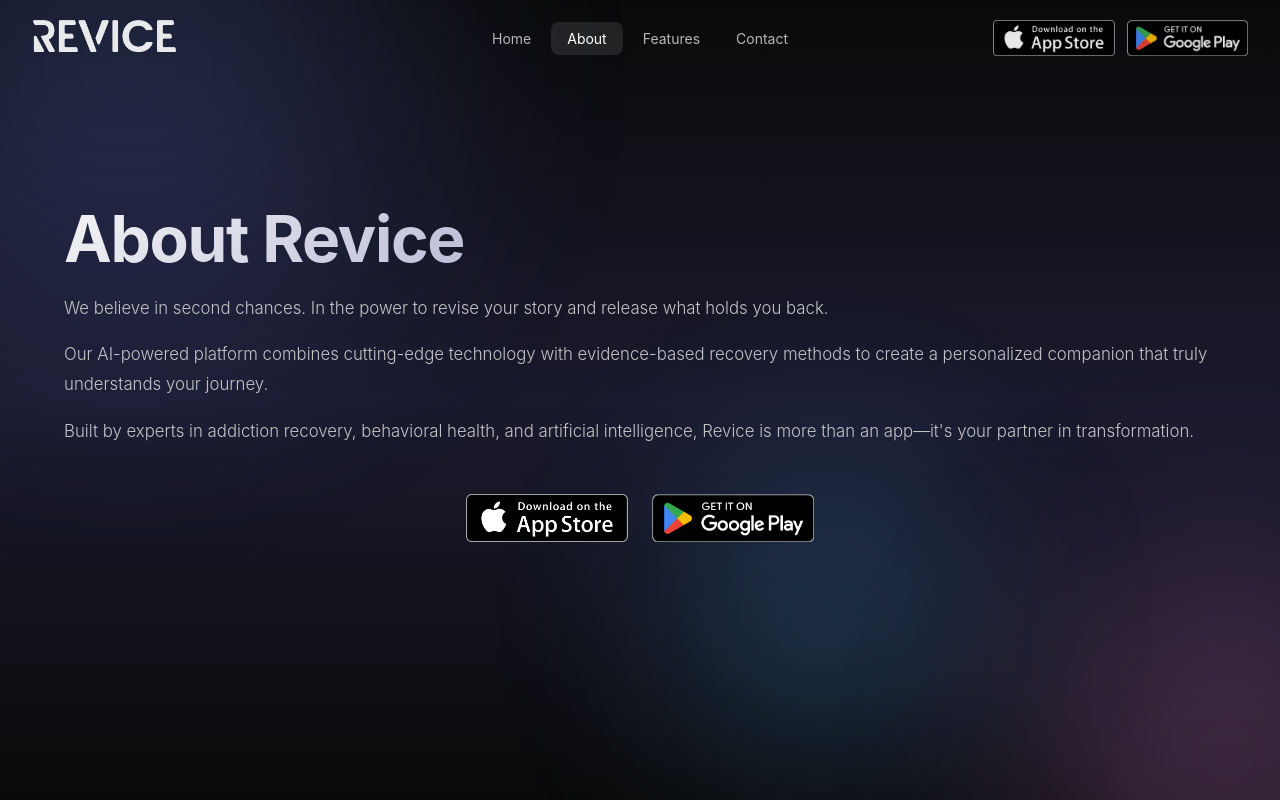
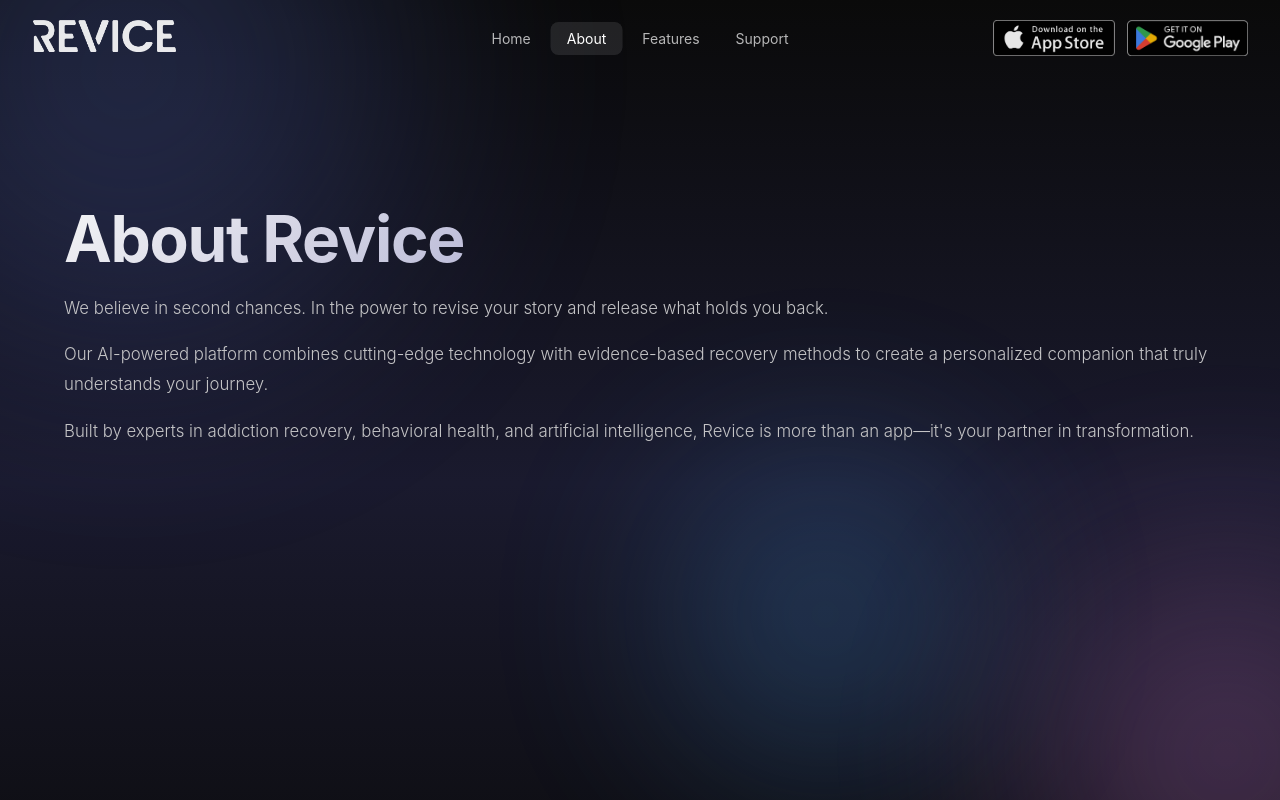
Before and after one commit to jasonmzx/revice-web-page, a React (Vite) app in the folder app/: page /about in a window 1280 px wide. Shown: the top 800 px of the page. Built offline with nearby package versions, Linux system fonts and the light colour scheme.

Commit message:
Checkpoint before using claude code

```diff
--- a/app/src/App.jsx
+++ b/app/src/App.jsx
@@ -3,7 +3,6 @@
 import Home from './pages/Home';
 import About from './pages/About';
 import Features from './pages/Features';
-import Contact from './pages/Contact';
 import PrivacyPolicy from './pages/PrivacyPolicy';
 import TermsOfService from './pages/TermsOfService';
 import GetSupport from './pages/GetSupport';
@@ -26,7 +25,6 @@
             <Route path="/" element={<Home />} />
             <Route path="/about" element={<About />} />
             <Route path="/features" element={<Features />} />
-            <Route path="/contact" element={<Contact />} />
             <Route path="/privacy-policy" element={<PrivacyPolicy />} />
             <Route path="/terms-of-service" element={<TermsOfService />} />
             <Route path="/get-support" element={<GetSupport />} />
--- a/app/src/components/Navigation.jsx
+++ b/app/src/components/Navigation.jsx
@@ -57,10 +57,10 @@
             Features
           </Link>
           <Link
-            to="/contact"
+            to="/get-support"
             className={`nav-link ${isActive('/contact') ? 'active' : ''}`}
           >
-            Contact
+            Support
           </Link>
         </div>
 
--- a/app/src/index.css
+++ b/app/src/index.css
@@ -645,11 +645,10 @@
 /* Background Image - Desktop Only */
 .hero-background-image {
   position: absolute;
-  top: 48%;
+  top: 50%;
   right: -2%;
-  transform: translateY(-50%);
   width: 68%;
-  max-width: 950px;
+  max-width: 800px;
   z-index: 1;
   opacity: 0;
   animation: fadeSlideIn 1s ease 0.2s forwards;
@@ -1101,7 +1100,7 @@
   }
 
   .hero-background-image {
-    opacity: 0.3;
+    opacity: 0.5;
     right: -15%;
     width: 75%;
   }
--- a/app/src/pages/About.jsx
+++ b/app/src/pages/About.jsx
@@ -1,5 +1,8 @@
+import Footer from '../components/Footer';
+
 function About() {
     return (
+      <>
       <div className="page-container">
         <div className="content-section">
           <h1 className="page-title">About Revice</h1>
@@ -12,17 +15,10 @@
           <p className="page-text">
             Built by experts in addiction recovery, behavioral health, and artificial intelligence, Revice is more than an app—it's your partner in transformation.
           </p>
-
-          <div className="page-download-section">
-            <a href="https://apps.apple.com" target="_blank" rel="noopener noreferrer">
-              <img src="/apple_store_download_01.webp" alt="App Store" className="page-apple-button" />
-            </a>
-            <a href="https://play.google.com" target="_blank" rel="noopener noreferrer">
-              <img src="/android_store_download.png" alt="Google Play" className="page-android-button" />
-            </a>
-          </div>
         </div>
       </div>
+      <Footer/>
+      </>
     );
   }
 
--- a/app/src/pages/Contact.jsx
+++ /dev/null
@@ -1,29 +0,0 @@
-function Contact() {
-    return (
-      <div className="page-container">
-        <div className="content-section">
-          <h1 className="page-title">Let's Connect</h1>
-          <p className="page-text">
-            Have questions? Need support? We're here for you.
-          </p>
-          <p className="page-text">
-            Email us at <strong>support@revice.ai</strong> or reach out through the app for immediate AI-powered assistance.
-          </p>
-          <p className="page-text">
-            For partnerships and press inquiries: <strong>hello@revice.ai</strong>
-          </p>
-
-          <div className="page-download-section">
-            <a href="https://apps.apple.com" target="_blank" rel="noopener noreferrer">
-              <img src="/apple_store_download_01.webp" alt="App Store" className="page-apple-button" />
-            </a>
-            <a href="https://play.google.com" target="_blank" rel="noopener noreferrer">
-              <img src="/android_store_download.png" alt="Google Play" className="page-android-button" />
-            </a>
-          </div>
-        </div>
-      </div>
-    );
-}
-
-export default Contact;
--- a/app/src/pages/Features.jsx
+++ b/app/src/pages/Features.jsx
@@ -1,5 +1,8 @@
+import Footer from '../components/Footer';
+
 function Features() {
     return (
+      <>
       <div className="page-container">
         <div className="content-section">
           <h1 className="page-title">Features That Matter</h1>
@@ -23,16 +26,10 @@
             ))}
           </div>
 
-          <div className="page-download-section">
-            <a href="https://apps.apple.com" target="_blank" rel="noopener noreferrer">
-              <img src="/apple_store_download_01.webp" alt="App Store" className="page-apple-button" />
-            </a>
-            <a href="https://play.google.com" target="_blank" rel="noopener noreferrer">
-              <img src="/android_store_download.png" alt="Google Play" className="page-android-button" />
-            </a>
-          </div>
         </div>
       </div>
+      <Footer/>
+      </>
     );
   }
 
--- a/app/src/pages/Home.jsx
+++ b/app/src/pages/Home.jsx
@@ -1,4 +1,5 @@
 import { useState, useEffect } from 'react';
+import Footer from '../components/Footer';
 
 function Home() {
   const [isVisible, setIsVisible] = useState(false);
@@ -15,7 +16,7 @@
         <div className="hero-background-image">
           {/* Placeholder for fancy app graphic - will be replaced by designer's PNG */}
           <img
-            src="https://placehold.co/1300x1100"
+            src="/dashboard_0.png"
             alt="Revice App Interface"
             className="hero-bg-graphic"
           />
@@ -140,6 +141,7 @@
           Download Now
         </a>
       </div>
+      <Footer/>
     </>
   );
 }
```
Also changed, not shown: 1 other file (tests, documents, lock files or other folders).
